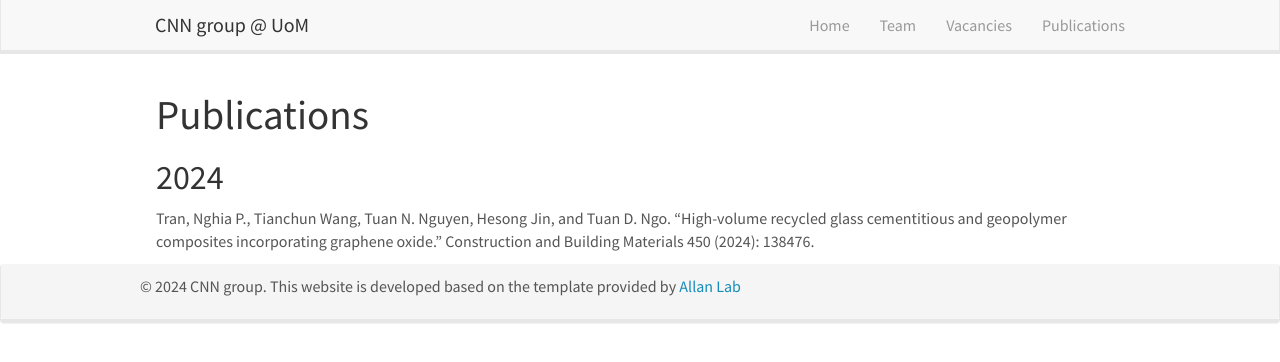
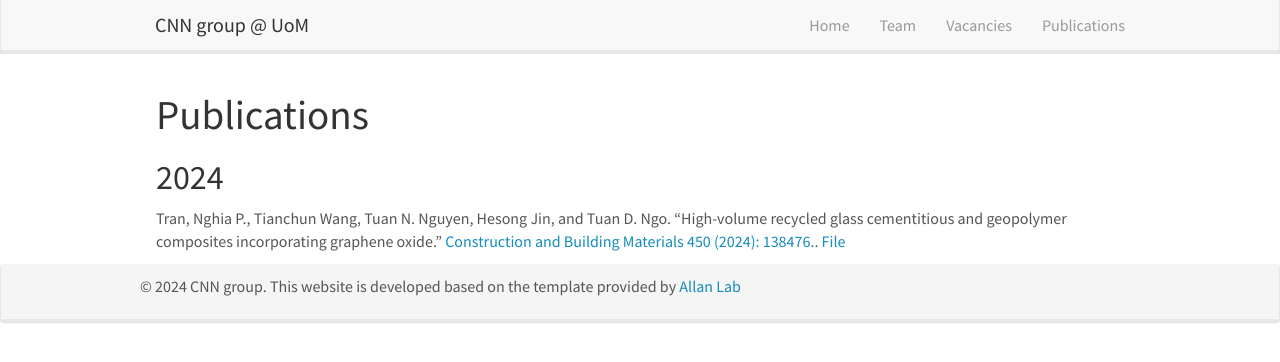
Before and after one commit to tuannguyenngoc/cnn-group, a Jekyll site: the page built from _pages/publications.md, in a window 1280 px wide. Shown: the top 362 px of the page. Built offline with Jekyll 4.4.1, drawn with Linux system fonts in a browser that asks for light colours; nearby versions of some CDN libraries.

Commit message:
Update publications.md

```diff
--- a/_pages/publications.md
+++ b/_pages/publications.md
@@ -11,4 +11,4 @@ permalink: /publications/
 
 ## 2024
 
-Tran, Nghia P., Tianchun Wang, Tuan N. Nguyen, Hesong Jin, and Tuan D. Ngo. "High-volume recycled glass cementitious and geopolymer composites incorporating graphene oxide." Construction and Building Materials 450 (2024): 138476.
+Tran, Nghia P., Tianchun Wang, Tuan N. Nguyen, Hesong Jin, and Tuan D. Ngo. "High-volume recycled glass cementitious and geopolymer composites incorporating graphene oxide." [Construction and Building Materials 450 (2024): 138476.](https://www.sciencedirect.com/science/article/pii/S0950061824036183). [File]({{ site.baseurl }}/papers/2024_RecycledGlass_CBM.pdf)
```
